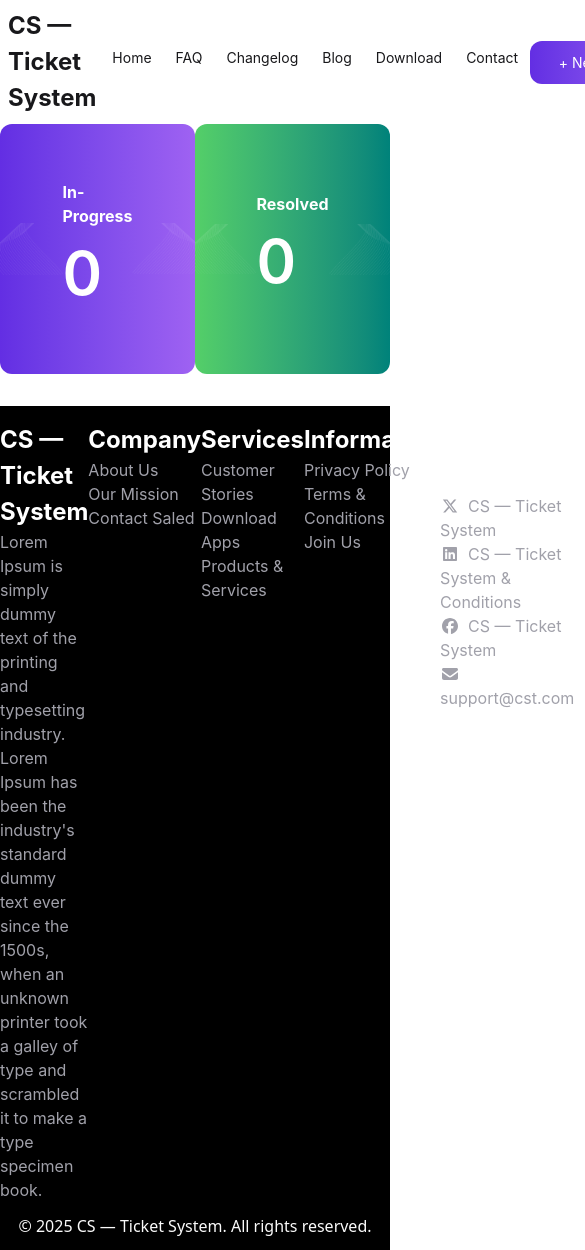
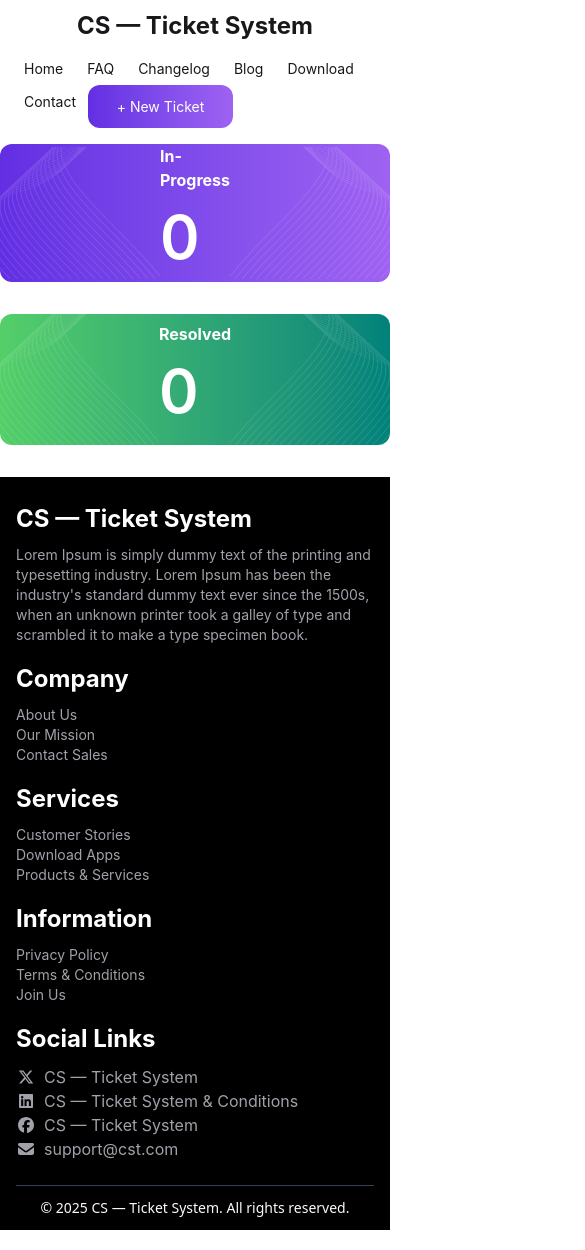
Before and after one commit to muksedaaktar/Assignment-ticket_7, a React (Vite) app: page / in a window 390 px wide. Shown: the top 1250 px of the page, 585 px wide, since content can reach past the window. Built offline with nearby package versions, Linux system fonts and the light colour scheme.

Commit message:
some changes in dedign

```diff
--- a/src/components/Navbar/Banner/Banner.jsx
+++ b/src/components/Navbar/Banner/Banner.jsx
@@ -4,8 +4,8 @@ import bannerImg1 from "../../../assets/vector1.png"
 
 const Banner = () => {
     return (
-        <div className='max-w-[1440px] mx-auto inter flex justify-between'>
-        <div className='w-[708px] h-[250px] bg-gradient-to-r from-[#632EE3]  to-[#9F62F2] text-white rounded-xl flex  justify-between items-center mb-8 font-bold '>
+        <div className='max-w-[1440px] mx-auto inter flex justify-between flex-col md:flex-row'>
+        <div className=' bg-gradient-to-r from-[#632EE3]  to-[#9F62F2] text-white rounded-xl flex  justify-between items-center mb-8 font-bold '>
             <div>
                 <img  src={bannerImg1} alt="" />
             </div>
@@ -19,7 +19,7 @@ const Banner = () => {
 
 
         </div>
-        <div className='w-[708px] h-[250px] bg-gradient-to-r from-[#54CF68]  to-[#00827A] text-white rounded-xl flex  justify-between items-center font-bold mb-8'>
+        <div className=' bg-gradient-to-r from-[#54CF68]  to-[#00827A] text-white rounded-xl flex  justify-between items-center font-bold mb-8'>
             <div>
                 <img  src={bannerImg1} alt="" />
             </div>
--- a/src/components/Navbar/Footer/Footer.jsx
+++ b/src/components/Navbar/Footer/Footer.jsx
@@ -2,48 +2,70 @@ import React from 'react';
 import { FontAwesomeIcon } from '@fortawesome/react-fontawesome'
 import { faEnvelope } from '@fortawesome/free-solid-svg-icons'
 import { faFacebook, faLinkedin, faXTwitter } from '@fortawesome/free-brands-svg-icons'
+
 const Footer = () => {
     return (
-        <div className='bg-black pt-4'>
-            <div className='max-w-[1440px] mx-auto inter flex justify-between text-white'>
-                <div className='w-[350px]'>
-                    <h1 className='font-bold text-[24px]'>CS — Ticket System</h1>
-                    <p className='text-[#A1A1AA]'>Lorem Ipsum is simply dummy text of the printing and typesetting industry. Lorem Ipsum has been the industry's standard dummy text ever since the 1500s, when an unknown printer took a galley of type and scrambled it to make a type specimen book.</p>
-
-                </div>
-                <div>
-                    <h1 className='font-bold text-[24px]'>Company</h1>
-                    <p className='text-[#A1A1AA]'>About Us</p>
-                    <p className='text-[#A1A1AA]'>Our Mission</p>
-                    <p className='text-[#A1A1AA]'>Contact Saled</p>
-
-                </div>
-                <div>
-                    <h1 className='font-bold text-[24px]'>Services</h1>
-                    <p className='text-[#A1A1AA]'>Customer Stories</p>
-                    <p className='text-[#A1A1AA]'>Download Apps</p>
-                    <p className='text-[#A1A1AA]'>Products & Services</p>
+        <div className="bg-black pt-6 px-4 overflow-x-hidden">
+            <div className="w-full max-w-[1440px] mx-auto inter grid grid-cols-1  md:grid-cols-5 gap-4  text-white">
 
 
+                <div>
+                    <h1 className="font-bold text-[24px] mb-2">CS — Ticket System</h1>
+                    <p className="text-[#A1A1AA] text-sm break-words">
+                        Lorem Ipsum is simply dummy text of the printing and typesetting industry. Lorem Ipsum has been the industry's standard dummy text ever since the 1500s, when an unknown printer took a galley of type and scrambled it to make a type specimen book.
+                    </p>
                 </div>
+
+
                 <div>
-                    <h1 className='font-bold text-[24px]'>Information</h1>
-                    <p className='text-[#A1A1AA]'>Privacy Policy</p>
-                    <p className='text-[#A1A1AA]'>Terms & Conditions</p>
-                    <p className='text-[#A1A1AA]'>Join Us</p>
+                    <h1 className="font-bold text-[24px] mb-2">Company</h1>
+                    <p className="text-[#A1A1AA] text-sm">About Us</p>
+                    <p className="text-[#A1A1AA] text-sm">Our Mission</p>
+                    <p className="text-[#A1A1AA] text-sm">Contact Sales</p>
+                </div>
 
+
+                <div>
+                    <h1 className="font-bold text-[24px] mb-2">Services</h1>
+                    <p className="text-[#A1A1AA] text-sm">Customer Stories</p>
+                    <p className="text-[#A1A1AA] text-sm">Download Apps</p>
+                    <p className="text-[#A1A1AA] text-sm">Products & Services</p>
                 </div>
+
+
                 <div>
-                    <h1 className='font-bold text-[24px]'>Social Links</h1>
-                    <p className='text-[#A1A1AA]'><FontAwesomeIcon icon={faXTwitter} className="mr-2" />CS — Ticket System</p>
-                    <p className='text-[#A1A1AA]'><FontAwesomeIcon icon={faLinkedin} className="mr-2" />CS — Ticket System & Conditions</p>
-                    <p className='text-[#A1A1AA]'><FontAwesomeIcon icon={faFacebook} className="mr-2" />CS — Ticket System</p>
-                    <p className='text-[#A1A1AA]'><FontAwesomeIcon icon={faEnvelope} className="mr-2" />support@cst.com</p>
+                    <h1 className="font-bold text-[24px] mb-2">Information</h1>
+                    <p className="text-[#A1A1AA] text-sm">Privacy Policy</p>
+                    <p className="text-[#A1A1AA] text-sm">Terms & Conditions</p>
+                    <p className="text-[#A1A1AA] text-sm">Join Us</p>
+                </div>
 
+
+                <div>
+                    <h1 className="font-bold text-[24px] mb-2">Social Links</h1>
+                    <p className="text-[#A1A1AA]">
+                        <FontAwesomeIcon icon={faXTwitter} className="mr-2 " />
+                        CS — Ticket System
+                    </p>
+                    <p className="text-[#A1A1AA] ">
+                        <FontAwesomeIcon icon={faLinkedin} className="mr-2" />
+                        CS — Ticket System & Conditions
+                    </p>
+                    <p className="text-[#A1A1AA] ">
+                        <FontAwesomeIcon icon={faFacebook} className="mr-2 " />
+                        CS — Ticket System
+                    </p>
+                    <p className="text-[#A1A1AA]">
+                        <FontAwesomeIcon icon={faEnvelope} className="mr-2" />
+                        support@cst.com
+                    </p>
                 </div>
             </div>
-            <h1 className='text-center py-3 text-[#FAFAFA]'>© 2025 CS — Ticket System. All rights reserved.</h1>
 
+
+            <h1 className="text-center py-3 text-[#FAFAFA] text-sm border-t border-gray-700 mt-6">
+                © 2025 CS — Ticket System. All rights reserved.
+            </h1>
         </div>
     );
 };
--- a/src/components/Navbar/Navbar.jsx
+++ b/src/components/Navbar/Navbar.jsx
@@ -2,13 +2,13 @@ import React from 'react';
 
 const Navbar = () => {
     return (
-        <div class="navbar max-w-[1440px] mx-auto inter flex justify-between">
-      <div className='font-bold text-[24px]'>
+        <div className='navbar max-w-[1440px] mx-auto inter flex  justify-between flex-col md:flex-row'>
+      <div className='font-bold text-[24px] '>
         <h1>CS — Ticket System</h1>
       </div>
 
-  <div class="flex-none">
-    <ul class="menu menu-horizontal px-1">
+  <div className="flex-none">
+    <ul className="menu menu-horizontal px-1">
       <li><a>Home</a></li>
       <li><a>FAQ</a></li>
       <li><a>Changelog</a></li>
```
